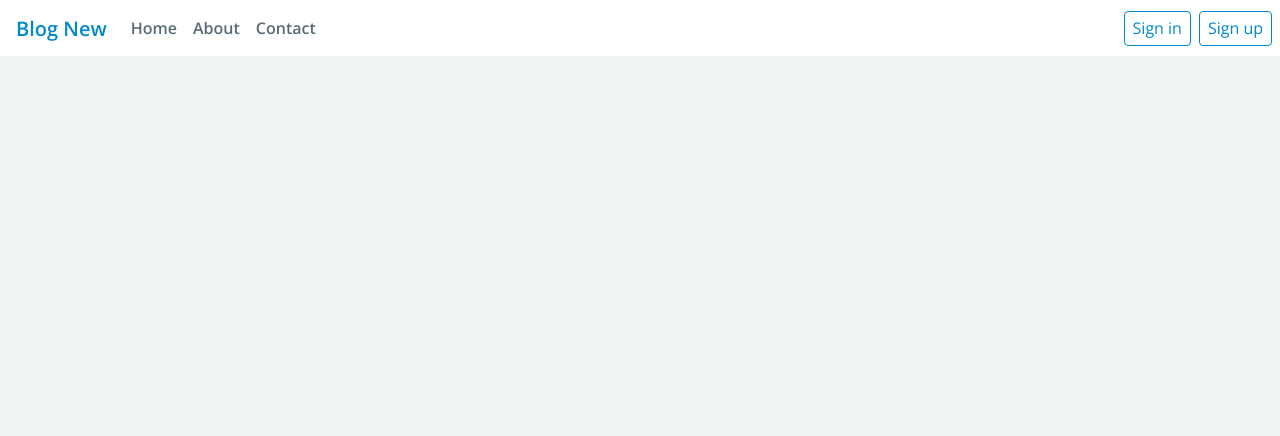
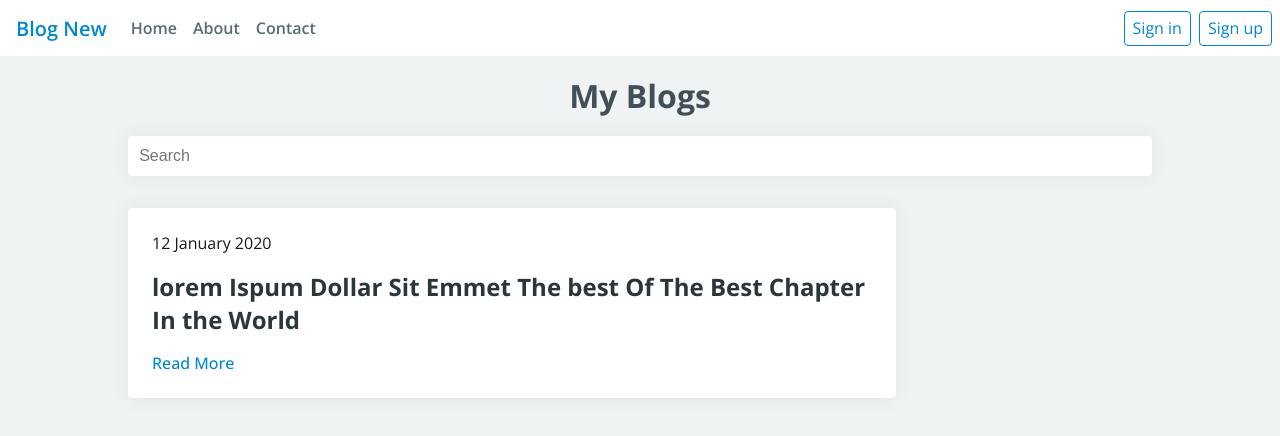
Before and after one commit to gopalloharnew/blog-homepage-template, a plain HTML site: page index.html in a window 1280 px wide. Drawn offline with nearby package versions, Linux system fonts and the light colour scheme.

Commit message:
Basics of Main

```diff
--- a/css/basic.css
+++ b/css/basic.css
@@ -9,6 +9,7 @@
     font-size: 16px;
     --padding-primary: 8px;
     --nav-clr: hsl(200, 15%, 40%);
+    --title-clr: hsl(200, 15%, 20%);
 }
 
 *{
--- /dev/null
+++ b/css/main.css
@@ -0,0 +1,61 @@
+main{
+    padding-top: 56px;
+    width: 100%;
+    min-height: 100vh;
+}
+
+.blog-title{
+    line-height: 5rem;
+    color: hsl(200, 15%, 30%);
+}
+
+#search{
+    width: 80vw;
+    padding: 0.7rem;
+    font-size: 1rem;
+    border: none;
+    outline: none;
+    border-radius: 4px;
+    box-shadow: 0px 0px 1rem 0.1rem hsla(0, 0%, 50%, 0.100);
+}
+
+.card-wraper{
+    width: 80vw;
+}
+
+.card{
+    width: 60vw;
+    background-color: var(--bg-primary);
+    border-radius: 4px;
+    padding: 1.5rem;
+    margin-top: 2rem;
+    box-shadow: 0px 0px 1rem 0.1rem hsla(0, 0%, 50%, 0.100);
+    align-items: flex-start;
+}
+
+.card .date{
+    font-weight: 300;
+}
+
+.card-title{
+    color: var(--title-clr);
+    text-decoration: none;
+    display: inline-block;
+    margin-top: 1rem;
+}
+
+.card-title:hover{
+    --title-clr: hsl(200, 15%, 0%);
+}
+
+.read-more{
+    color: var(--accent-clr);
+    text-decoration: none;
+    display: inline-block;
+    margin-top: 1rem;
+    font-weight: 500;
+}
+
+.read-more:hover{
+    text-decoration: underline;
+}
--- a/index.html
+++ b/index.html
@@ -12,6 +12,7 @@
     <link rel="stylesheet" href="css/scrollbar.css">
     <link rel="stylesheet" href="css/utility.css">
     <link rel="stylesheet" href="css/nav.css">
+    <link rel="stylesheet" href="css/main.css">
 
     <!-- title -->
     <title>Blog</title>
@@ -30,6 +31,19 @@
             <div class="sign-button sign-in flex">Sign up</div>
         </div>
     </nav>
+    <main class="flex column">
+        <h1 class="blog-title">My Blogs</h1>
+
+        <input id="search" autocapitalize="none" autocomplete="off" autocorrect="off" tabindex="0" type="text" spellcheck="false" placeholder="Search" aria-label="Search" dir="ltr">
+
+        <div class="card-wraper">
+            <div class="card flex column">
+                <span class="date">12 January 2020</span>
+                <a href="#" class="card-title"><h2>lorem Ispum Dollar Sit Emmet The best Of The Best Chapter In the World</h2></a>
+                <a href="#" class="read-more">Read More</a>
+            </div>
+        </div>
+    </main>
 </body>
 
 </html>
```
